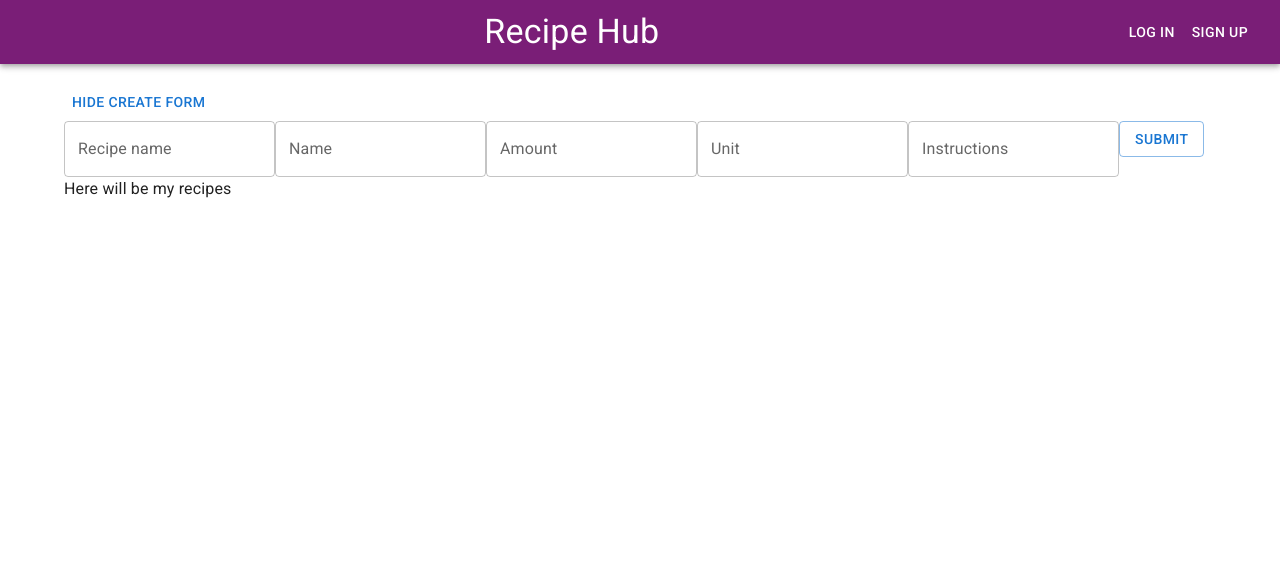
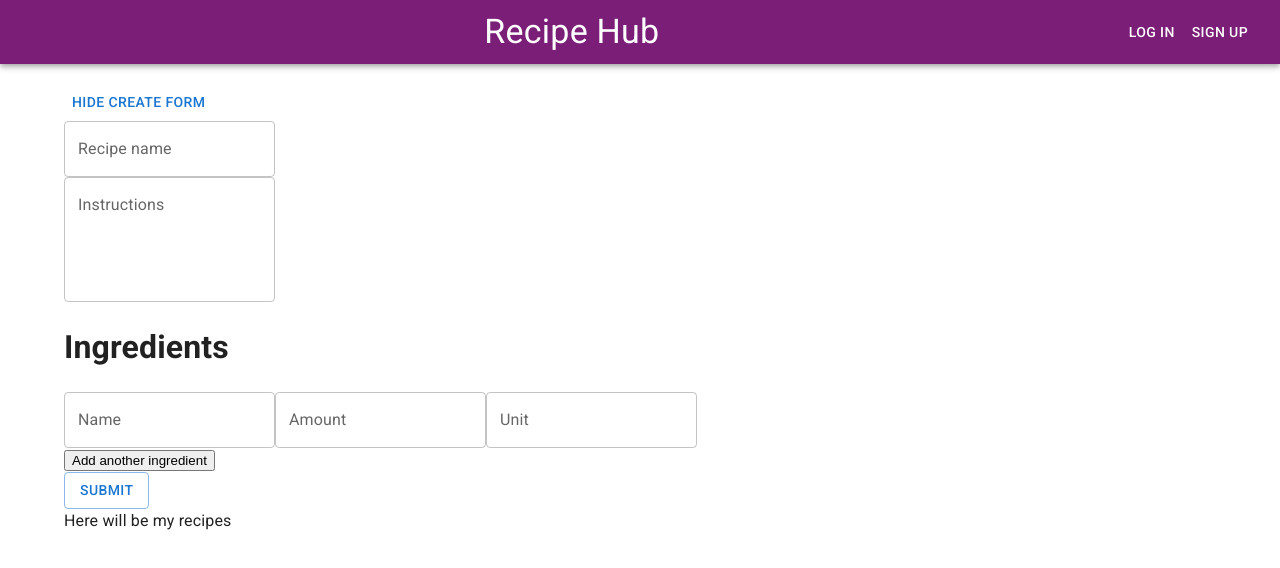
Before and after one commit to giacoletti/recipe_hub_client, a React (Create React App) app: page /my-recipes in a window 1280 px wide. Both pictures are taken after a click on the button "CREATE RECIPE". Shown: the top 568 px of the page. Built offline with nearby package versions, Linux system fonts and the light colour scheme; what j-tockauth would draw is missing.

Commit message:
WIP refactors the create recipe form lays the foundation for adding multiple rows to ingredient section

```diff
--- a/src/components/RecipeCreateForm.jsx
+++ b/src/components/RecipeCreateForm.jsx
@@ -4,6 +4,7 @@ import Recipes from "../modules/Recipes";
 
 const RecipeCreateForm = () => {
   const [recipe, setRecipe] = useState({});
+  const [ingredientLines, setIngredientLines ] = useState(1)
 
   const createRecipe = async () => {
     const response = await Recipes.create(recipe);
@@ -12,20 +13,17 @@ const RecipeCreateForm = () => {
   const handleChange = (event) => {
     setRecipe({
       ...recipe,
-      [event.target.name]: event.target.value
+      [event.target.name]: event.target.value,
     });
   };
 
-  return (
-    <div>
-      <TextField
-        id="outlined-basic"
-        label="Recipe name"
-        variant="outlined"
-        data-cy="name-input"
-        name="name"
-        onChange={handleChange}
-      />
+  const addIngredientLine = () => {
+    setIngredientLines(ingredientLines + 1)
+    debugger
+  }
+
+  const ingredientFields = () => {
+    return (
       <>
         <TextField
           id="outlined-basic"
@@ -52,14 +50,45 @@ const RecipeCreateForm = () => {
           onChange={handleChange}
         />
       </>
+    );
+  };
+
+  return (
+    <div>
       <TextField
         id="outlined-basic"
-        label="Instructions"
+        label="Recipe name"
         variant="outlined"
-        data-cy="instructions"
-        name="instructions"
+        data-cy="name-input"
+        name="name"
         onChange={handleChange}
       />
+
+      <div>
+        <TextField
+          id="outlined-basic"
+          label="Instructions"
+          multiline
+          rows={4}
+          variant="outlined"
+          data-cy="instructions"
+          name="instructions"
+          onChange={handleChange}
+        />
+      </div>
+
+      <div data-cy="ingredients-section">
+        <h1>Ingredients</h1>
+        {ingredientFields()}
+        <div>
+
+        <button
+        data-cy="add-new-ingredient-line"
+        onClick={() => addIngredientLine()}
+        >Add another ingredient</button>
+        </div>
+      </div>
+
       <Button variant="outlined" data-cy="submit-btn" onClick={createRecipe}>
         Submit
       </Button>
```
Also changed, not shown: 2 other files (tests, documents, lock files or other folders).
